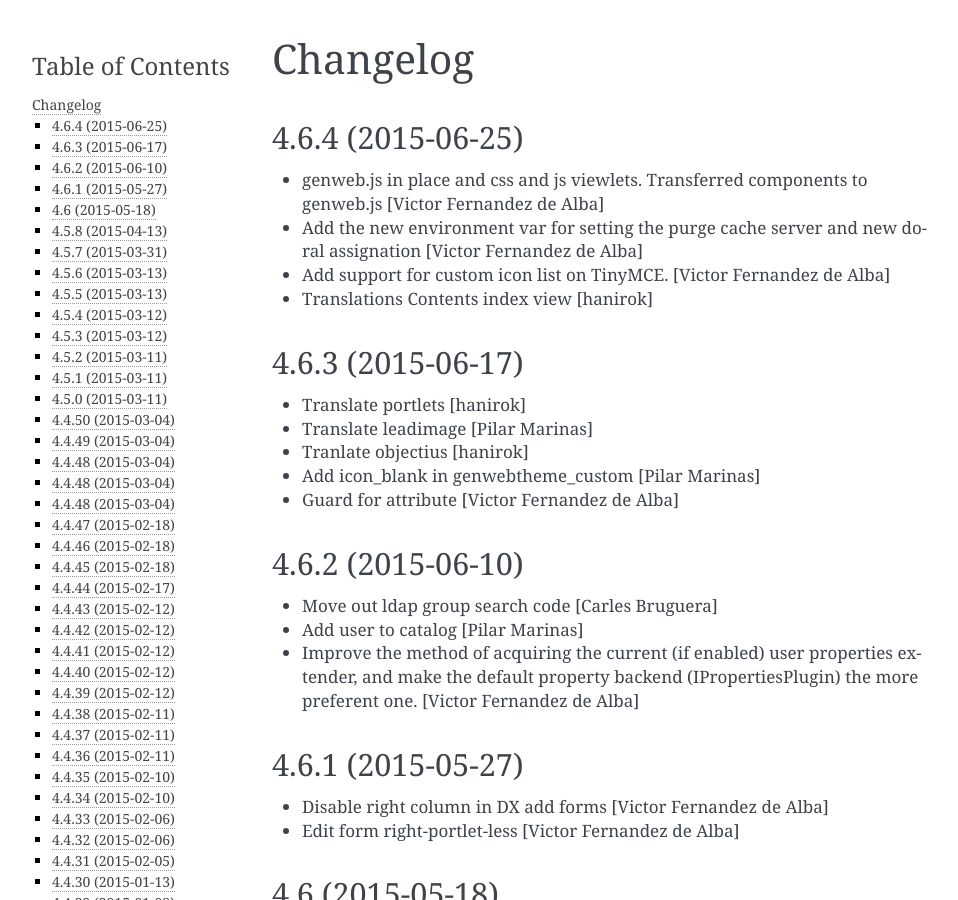
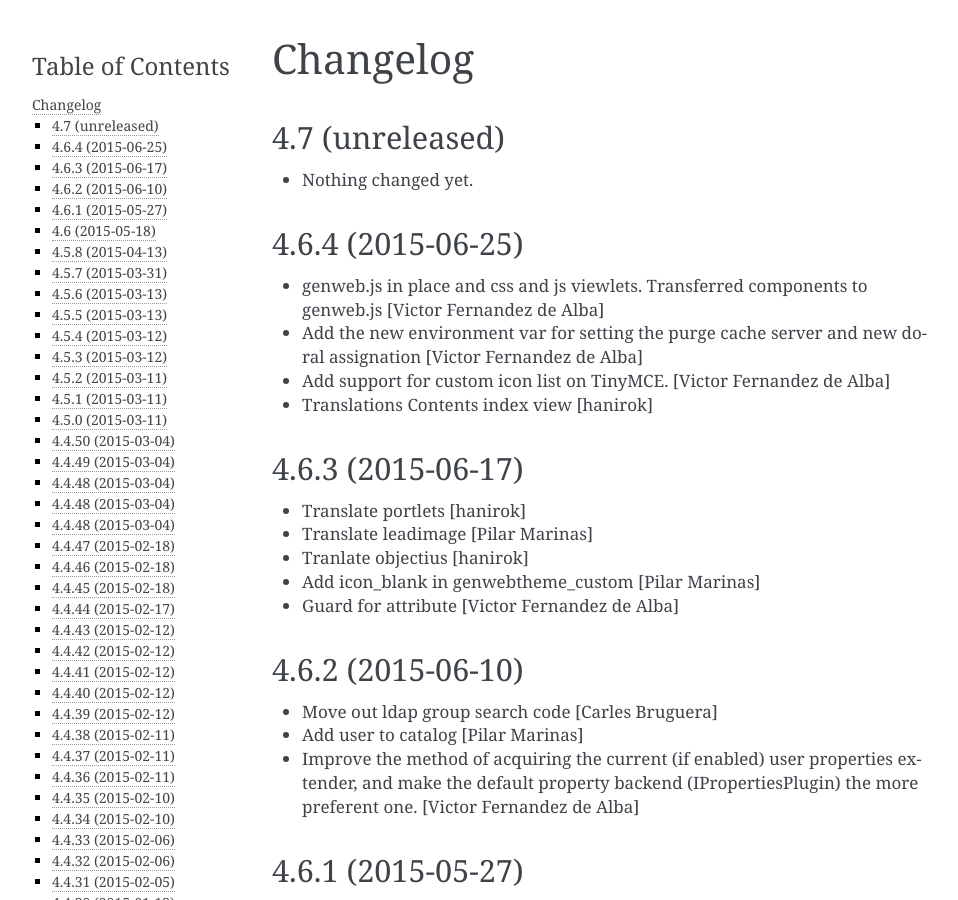
Before and after one commit to UPCnet/genweb.core, a Sphinx documentation site: the page built from docs/HISTORY.rst, in a window 1280 px wide and 900 px high. Shown: the whole window, without its empty margins (148-1106 px from the left). Built offline with Sphinx 7.4.7, drawn with Linux system fonts in a browser that asks for light colours.

Commit message:
Back to development: 4.7

```diff
--- a/docs/HISTORY.rst
+++ b/docs/HISTORY.rst
@@ -1,5 +1,11 @@
 Changelog
 =========
+
+4.7 (unreleased)
+----------------
+
+- Nothing changed yet.
+
 
 4.6.4 (2015-06-25)
 ------------------
--- a/setup.py
+++ b/setup.py
@@ -1,7 +1,7 @@
 from setuptools import setup, find_packages
 import os
 
-version = '4.6.4'
+version = '4.7.dev0'
 
 README = open('README.rst').read()
 HISTORY = open(os.path.join('docs', 'HISTORY.rst')).read()
```
